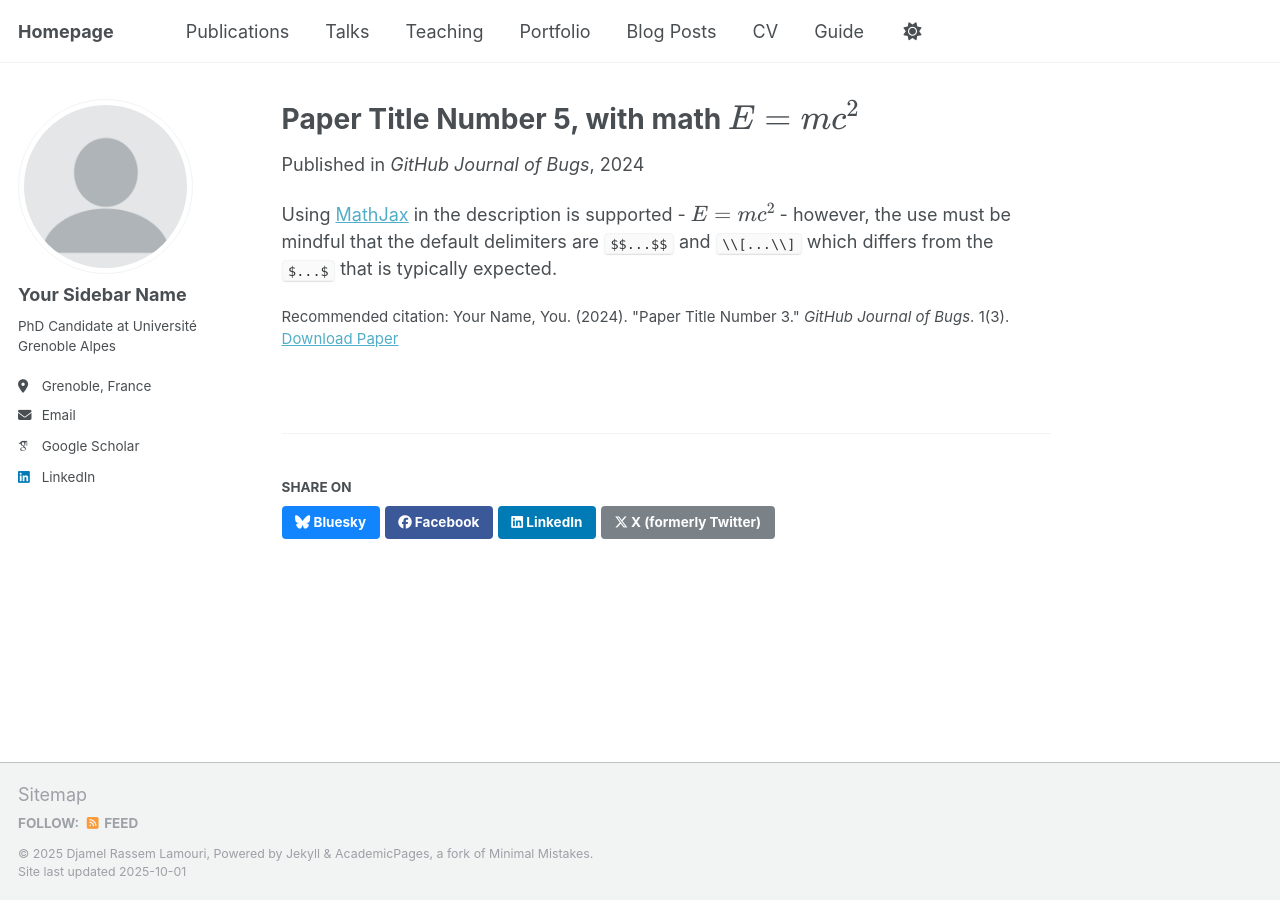
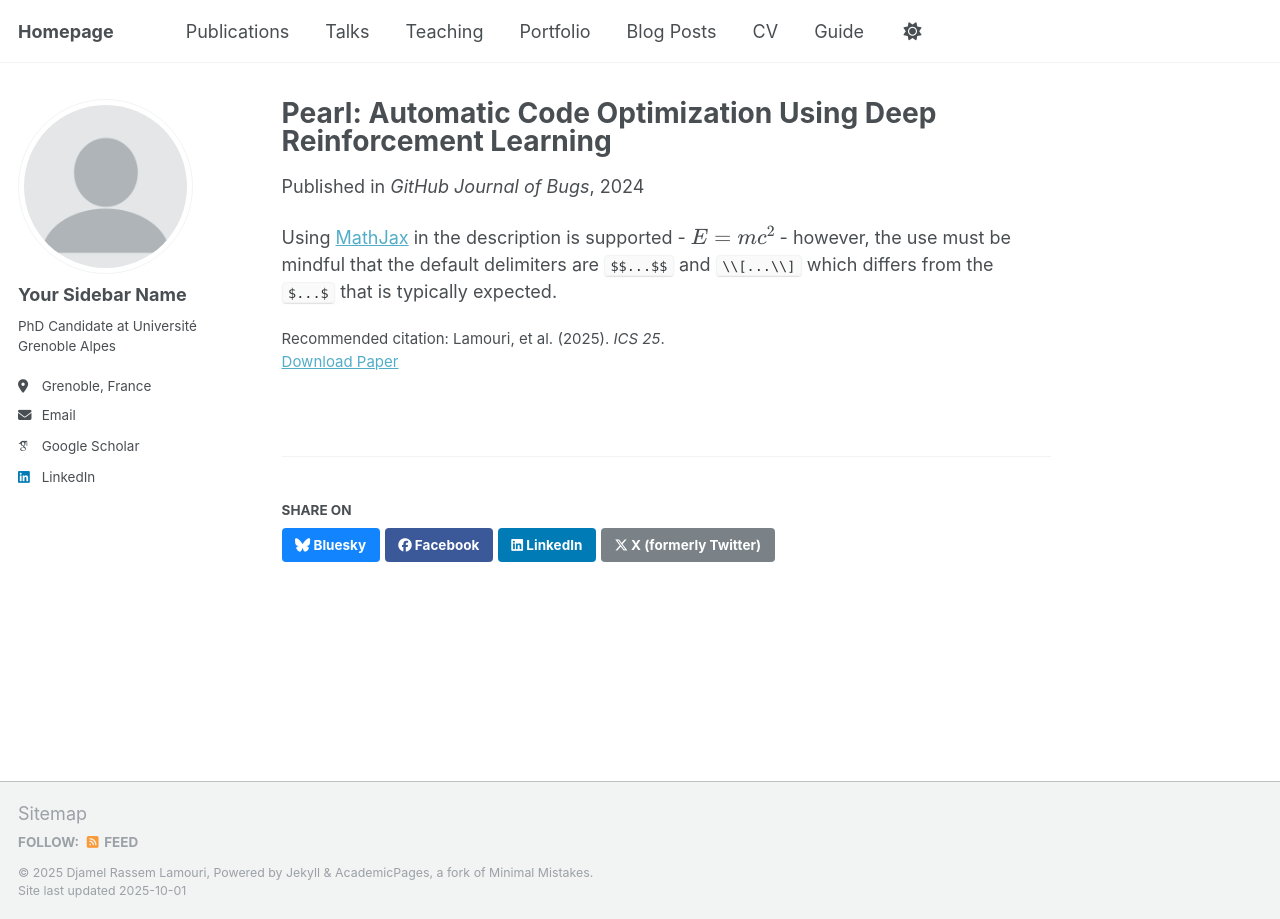
Before and after one commit to djamelrassem/djamelrassem.github.io, a Jekyll site: the page built from _publications/2025-06-02-Pearl.md, in a window 1280 px wide. Built offline with Jekyll 4.4.1, drawn with Linux system fonts in a browser that asks for light colours; some web fonts are replaced; a script that is not in the unit is left out.

Commit message:
Update and rename 2025-06-08-paper-title-number-5.md to 2025-06-02-Pearl.md

```diff
--- a/_publications/2025-06-08-paper-title-number-5.md
+++ b/_publications/2025-06-02-Pearl.md
@@ -1,13 +1,13 @@
 ---
-title: "Paper Title Number 5, with math $$E=mc^2$$"
+title: "Pearl: Automatic Code Optimization Using Deep Reinforcement Learning"
 collection: publications
 category: conferences
 permalink: /publication/2024-02-17-paper-title-number-4
 excerpt: 'This paper is about a famous math equation, $$E=mc^2$$'
 date: 2024-02-17
 venue: 'GitHub Journal of Bugs'
-paperurl: 'http://academicpages.github.io/files/paper3.pdf'
-citation: 'Your Name, You. (2024). &quot;Paper Title Number 3.&quot; <i>GitHub Journal of Bugs</i>. 1(3).'
+paperurl: 'https://arxiv.org/abs/2506.01880'
+citation: 'Lamouri, et al. (2025). <i>ICS 25</i>.'
 ---
 
 Using [MathJax](https://www.mathjax.org/) in the description is supported - $$E=mc^2$$ - however, the use must be mindful that the default delimiters are `$$...$$` and `\\[...\\]` which differs from the `$...$` that is typically expected.
```
